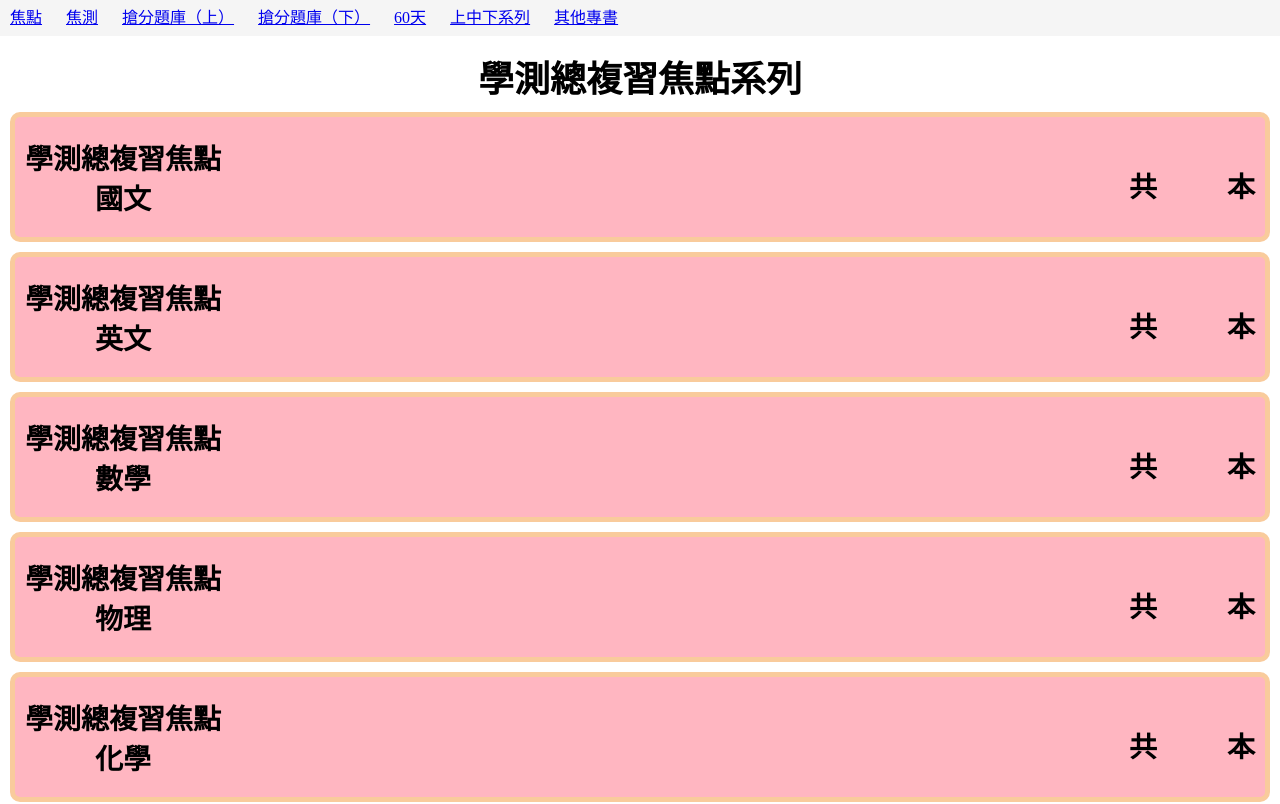
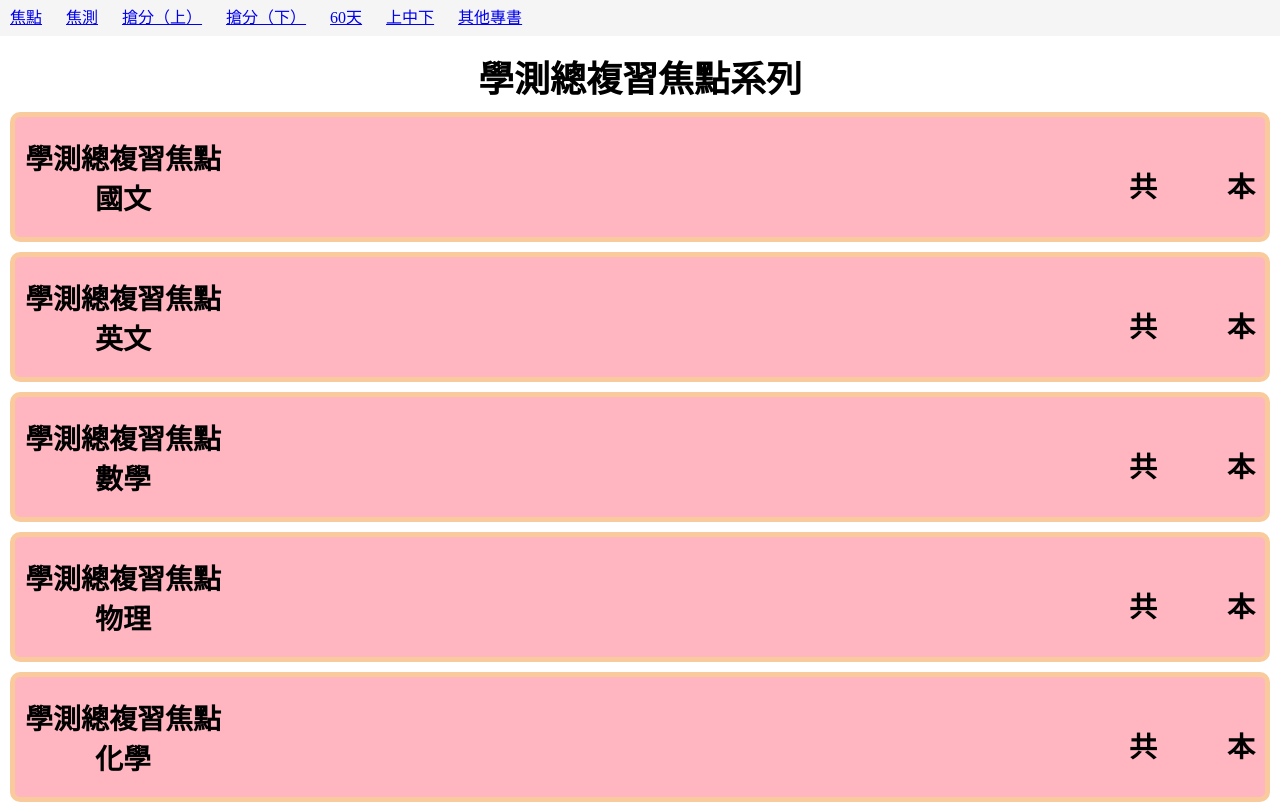
Before and after one commit to joyce0huang/countBook.ver1, a plain HTML site: page index.html in a window 1280 px wide. Shown: the top 804 px of the page. Drawn offline with Linux system fonts and the light colour scheme.

Commit message:
Update index.html
改上排名稱

```diff
--- a/index.html
+++ b/index.html
@@ -15,10 +15,10 @@
     <header>
         <a href="#blockA">焦點</a>
         <a href="#blockB">焦測</a>
-        <a href="#blockC">搶分題庫（上）</a>
-        <a href="#blockD">搶分題庫（下）</a>
+        <a href="#blockC">搶分（上）</a>
+        <a href="#blockD">搶分（下）</a>
         <a href="#blockE">60天</a>
-        <a href="#blockF">上中下系列</a>
+        <a href="#blockF">上中下</a>
         <a href="#blockG">其他專書</a>
     </header>
     <div class="wrap">
```
